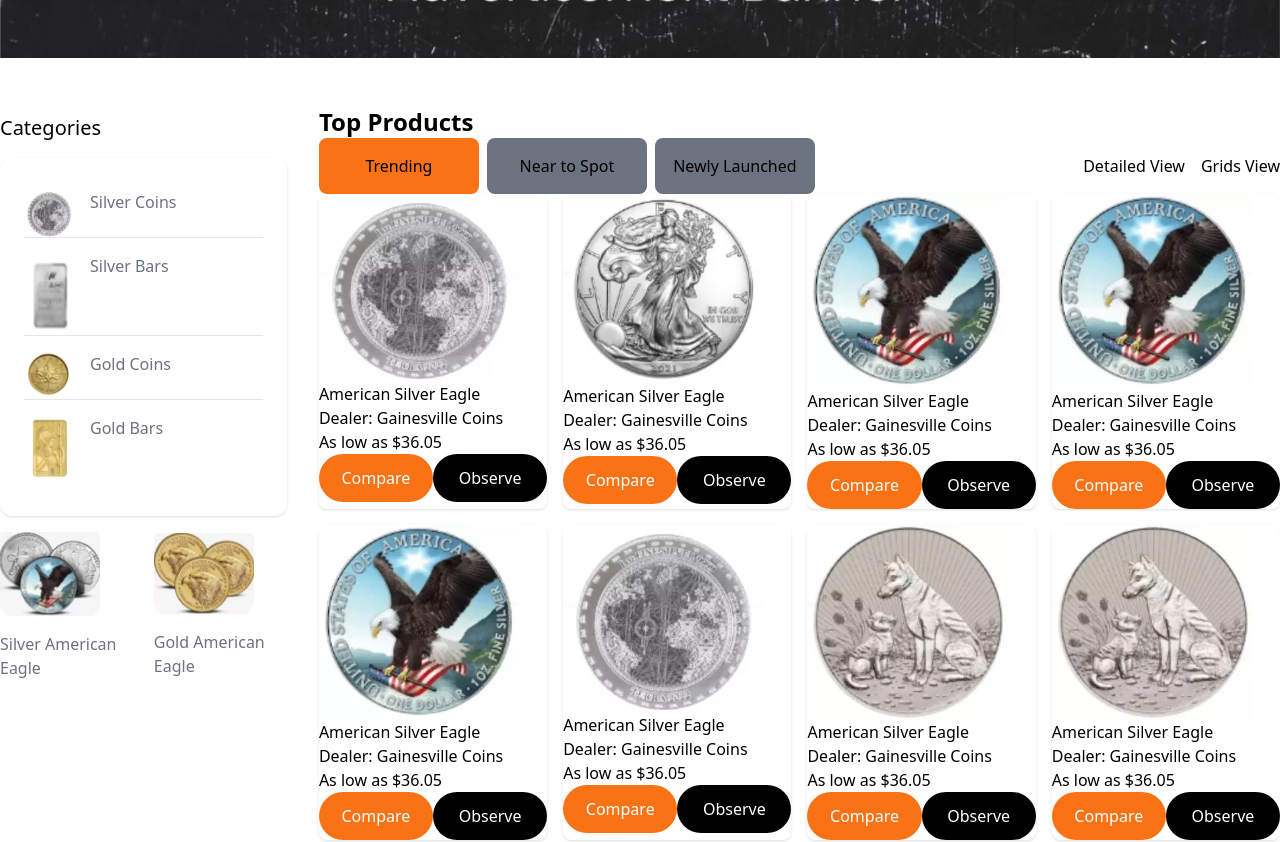
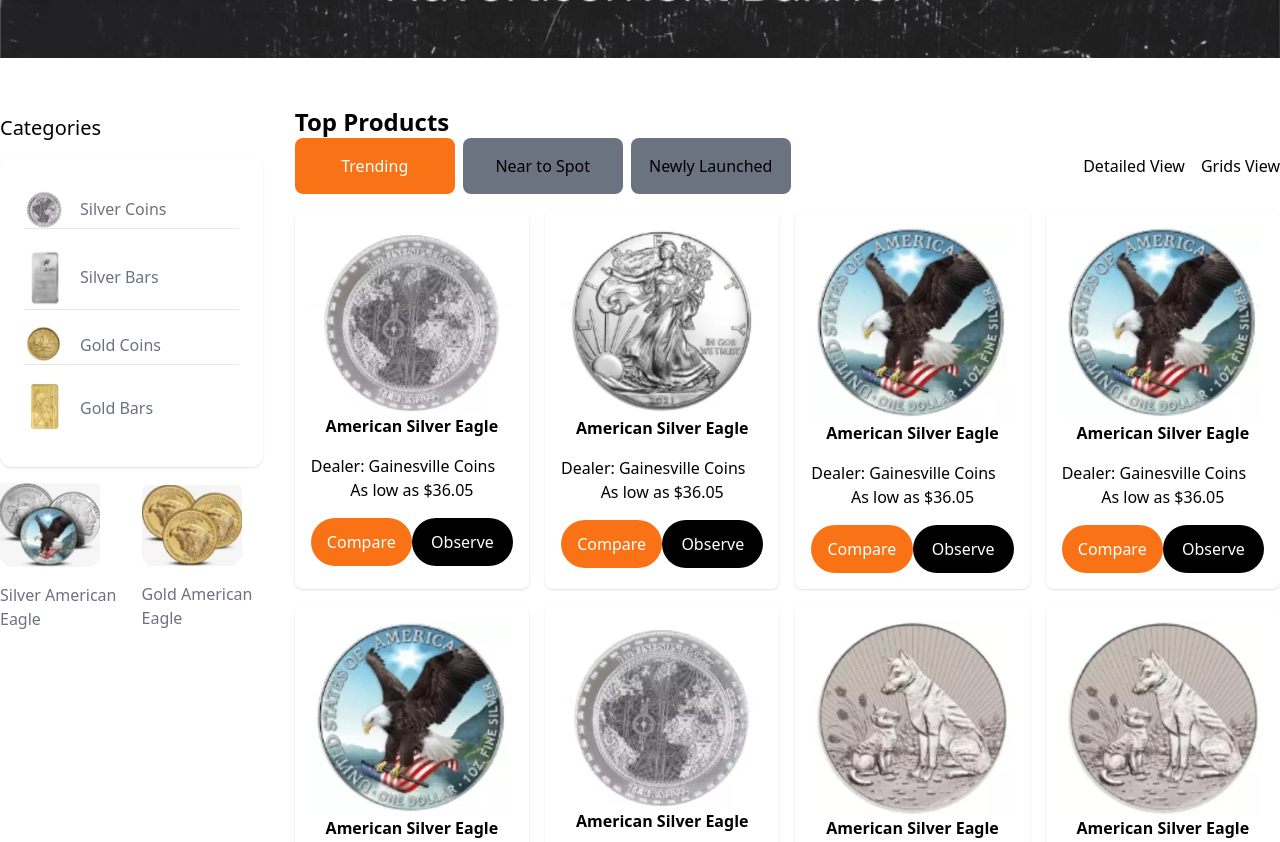
Before and after one commit to BisiDavi/bbdeals, a Next.js app: page / in a window 1280 px wide. Shown: the part 680-1522 px from the top of the page. Built offline with nearby package versions, Linux system fonts and the light colour scheme.

Commit message:
products updated

```diff
--- a/components/Categories.tsx
+++ b/components/Categories.tsx
@@ -9,9 +9,9 @@
         {categoryContent.categories.map((item) => (
           <li
             key={item.category}
-            className="my-4 flex space-x-4 border-b last:border-b-0"
+            className="my-4 flex items-center space-x-4 border-b last:border-b-0"
           >
-            <Image src={item.img} alt={item.category} height={50} width={50} />
+            <Image src={item.img} alt={item.category} height={40} width={40} />
             <p className="font-medium text-gray-500">{item.category}</p>
           </li>
         ))}
--- a/components/Product.tsx
+++ b/components/Product.tsx
@@ -12,12 +12,12 @@
 
 export default function Product({ product }: Props) {
   return (
-    <div className="shadow rounded-lg">
+    <div className="shadow rounded-lg p-4">
       <Image src={product.img} height={200} width={200} alt={product.title} />
-      <h4>{product.title}</h4>
-      <p>{product.dealer}</p>
-      <p>{product.discount}</p>
-      <div className="group flex justify-between">
+      <h4 className="text-center font-bold">{product.title}</h4>
+      <p className="font-normal mt-4">{product.dealer}</p>
+      <p className="font-medium text-center">{product.discount}</p>
+      <div className="group flex mt-4 justify-between">
         <Button
           text="Compare"
           className="bg-orange-500 py-3 text-white rounded-full w-32"
--- a/components/ProductGrid.tsx
+++ b/components/ProductGrid.tsx
@@ -10,11 +10,11 @@
         <div className="left space-x-2">
           <Button
             text="Trending"
-            className="py-4 rounded-lg w-40 bg-orange-500"
+            className="py-4 rounded-lg text-white w-40 bg-orange-500"
           />
           <Button
             text="Near to Spot"
-            className="py-4 rounded-lg w-40 bg-gray-500"
+            className="py-4 rounded-lg  w-40 bg-gray-500"
           />
           <Button
             text="Newly Launched"
@@ -26,7 +26,7 @@
           <li>Grids View</li>
         </ul>
       </div>
-      <div className="grid grid-cols-4 gap-4">
+      <div className="grid grid-cols-4 gap-4 mt-4">
         {productsContent.products.map((product, index) => (
           <Product key={`${product.title}-${index}`} product={product} />
         ))}
```
